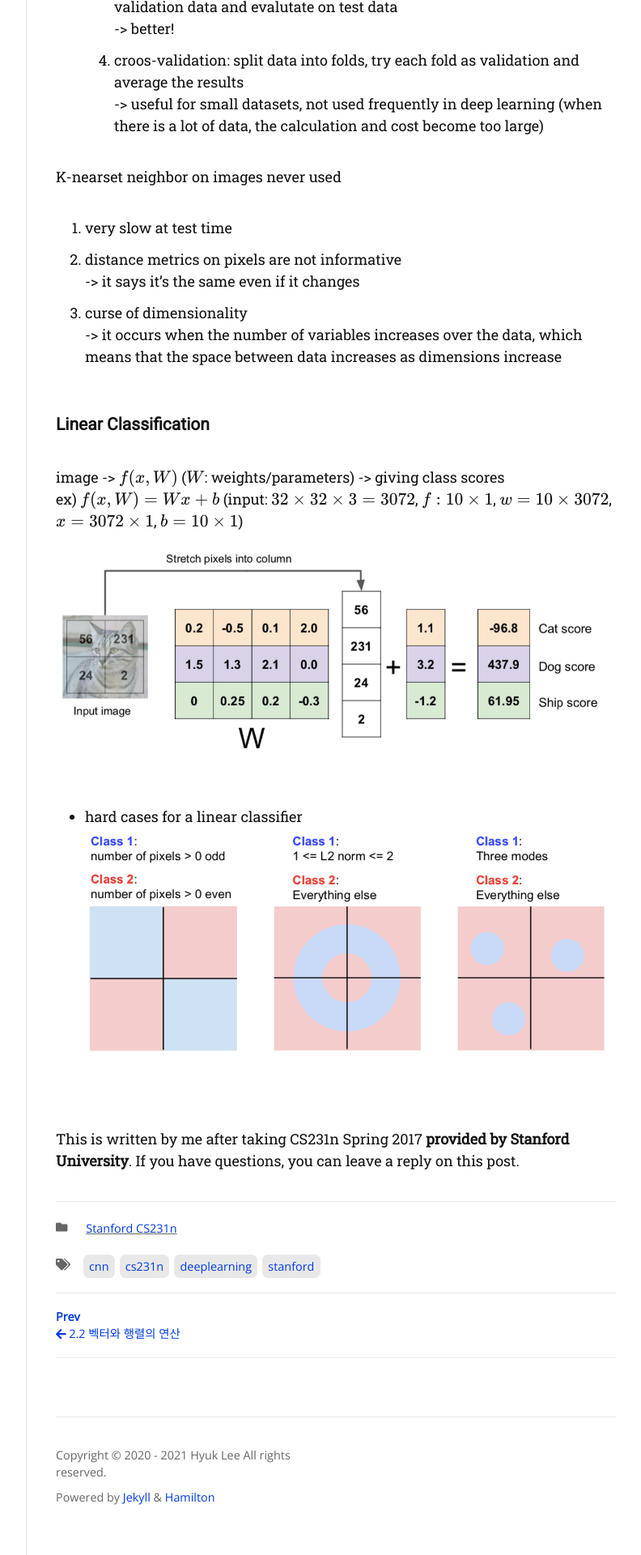
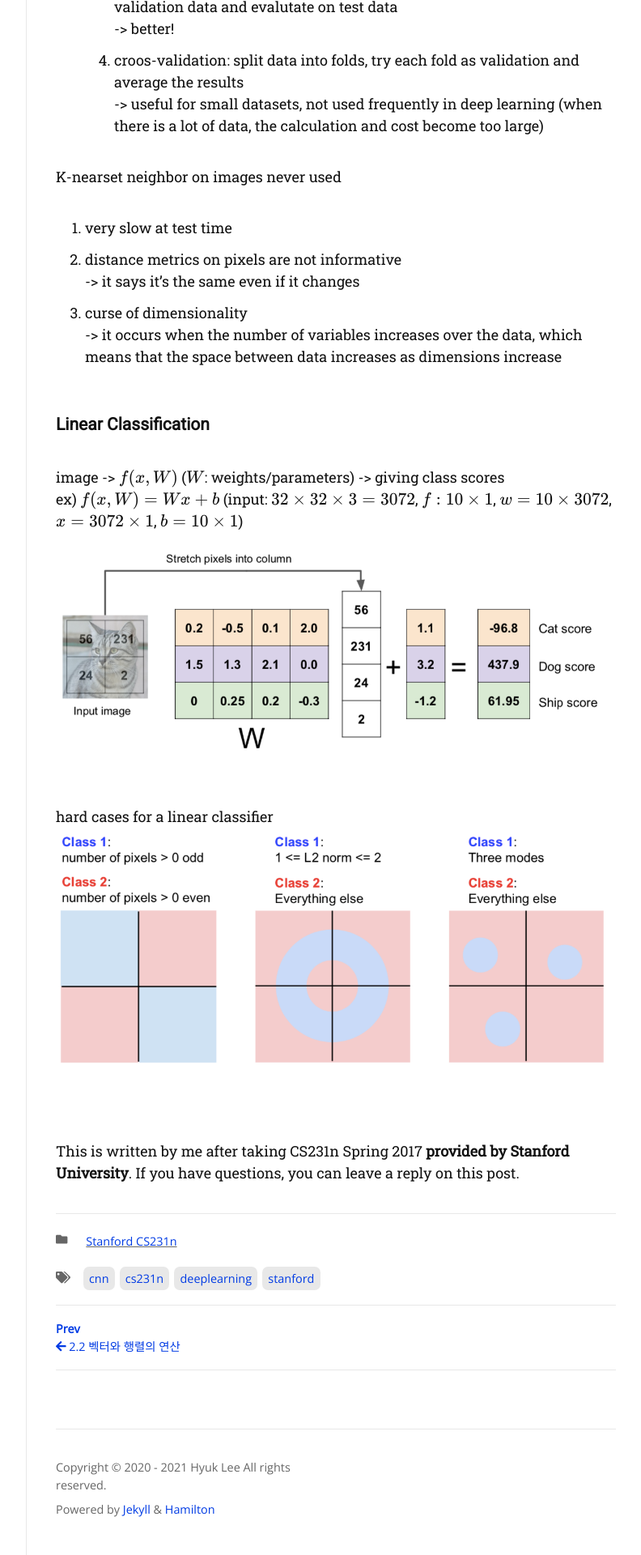
Before and after one commit to dlgur1994/dlgur1994.github.io, a Jekyll site: the page built from _posts/2021-07-18-CS231n-Lecture2.md, in a window 1280 px wide. Shown: the part 2182-4102 px from the top of the page at 81% size, without its empty margins (357-1149 px from the left). Built offline with Jekyll 4.4.1, drawn with Linux system fonts in a browser that asks for light colours; nearby versions of some CDN libraries; some web fonts are replaced; comment, search, counter and statistics services are not loaded.

Commit message:
cs231n lec2 done 21/07/18

```diff
--- a/_posts/2021-07-18-CS231n-Lecture2.md
+++ b/_posts/2021-07-18-CS231n-Lecture2.md
@@ -73,7 +73,7 @@ ex) $$f(x,W) = Wx + b$$ (input: $$32\times32\times3=3072$$, $$f:10\times1$$, $$w
 <br/>
 <br/>
 
-- hard cases for a linear classifier
+hard cases for a linear classifier
 ![2](/images/cs231n/lec2/5.png){: width="100%" height="100%"}
 
 <br/>
```
